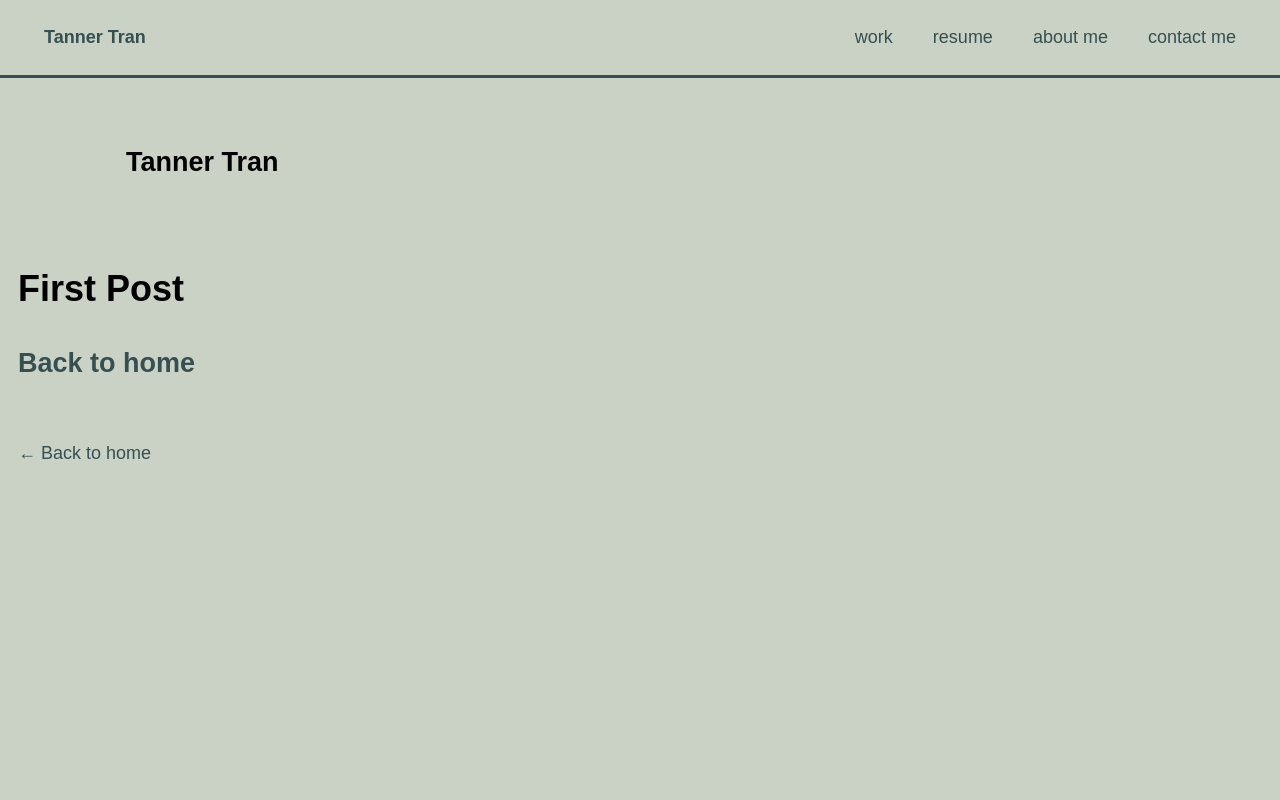
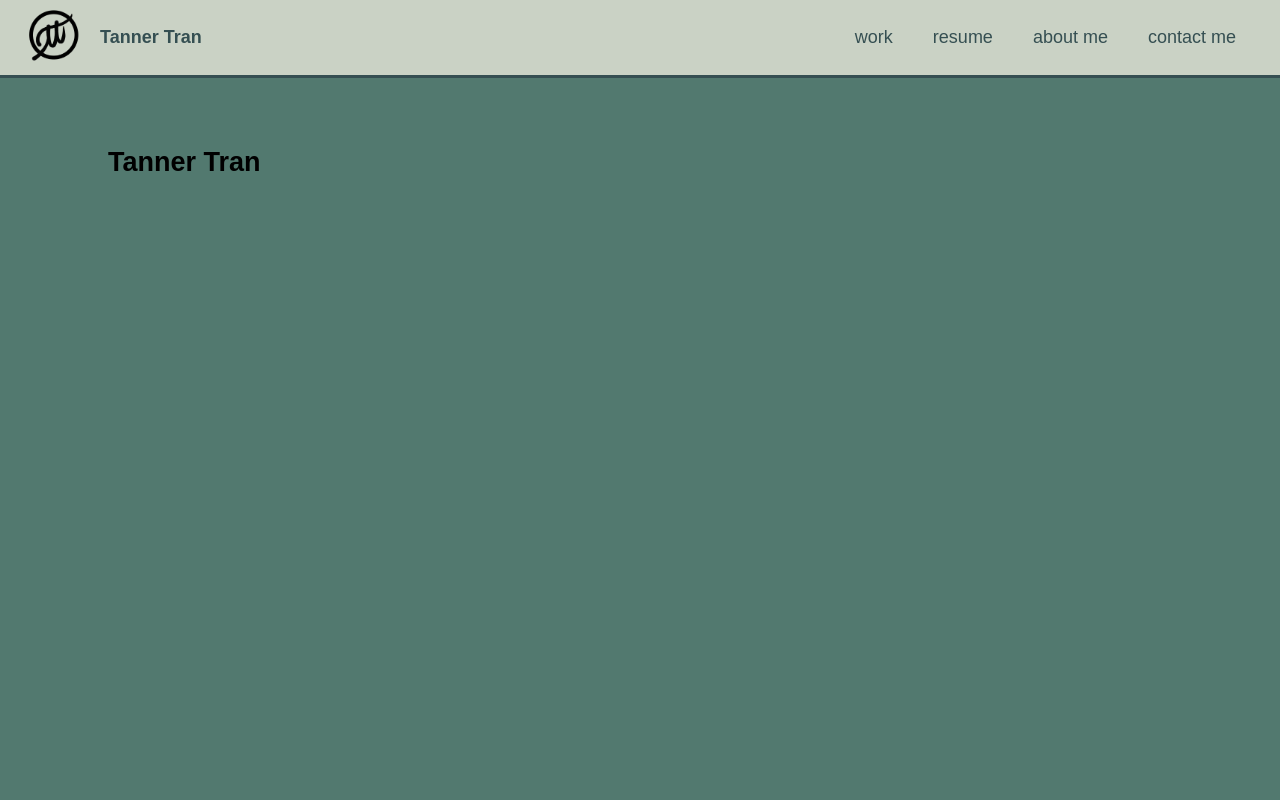
Before and after one commit to tanner9427/website, a Next.js app: page /home/first in a window 1280 px wide. Shown: the top 800 px of the page. Built offline with nearby package versions, Linux system fonts and the light colour scheme; a web font is replaced by a local one.

Commit message:
more header stuff and logo

```diff
--- a/components/layout.js
+++ b/components/layout.js
@@ -30,6 +30,7 @@ export default function Layout({ children, home }) {
             </Head>
             <Navbar />
             <div className={styles.container}>
+                <div className={styles.headerContainer}>
                     <header className={styles.header}>
                         {home ? (
                             <>
@@ -44,16 +45,16 @@ export default function Layout({ children, home }) {
                                 {/* <h1 className={utilStyles.heading2Xl}>{name}</h1> */}
                                 <div className={styles.autotype}>
                                     <h1>Hi!</h1>
-                                <h2>My name is Tanner, I'm a
+                                    <h1>My name is Tanner, I'm a
                                         <span className={styles.autotypeEffect}>
                                             <ReactTypingEffect
-                                            text={["Designer", "Developer", "Dreamer"]}
+                                                text={["Designer.", "Developer.", "Dreamer."]}
                                                 speed={80}
                                                 eraseDelay={2000}
                                                 eraseSpeed={90}
                                             />
                                         </span>
-                                </h2>
+                                    </h1>
                                     <h2>Computer science student currently based in Sacramento and studying at Cal Poly, SLO.</h2>
                                 </div>
                             </>
@@ -77,6 +78,8 @@ export default function Layout({ children, home }) {
                             </>
                         )}
                     </header>
+                </div>
+                {/* <hr className={styles.horizontalLine}/> */}
                 <div className={styles.mywork}>
                     {home && <Work />}
                 </div>
--- a/components/layout.module.css
+++ b/components/layout.module.css
@@ -1,7 +1,12 @@
 .container {
     /* max-width: 36rem; */
-    padding: 0 1rem;
+    /* padding: 0 1rem; */
     /* margin: 3rem 1rem 2rem 6rem; */
+    /* padding-top: 4rem; */
+}
+
+.headerContainer {
+    background-color: #52796F;
     padding-top: 4rem;
 }
 
@@ -10,7 +15,8 @@
     flex-direction: column;
     align-items: flex-start;
     margin: 3rem 1rem 2rem 6rem;
-    max-width: 36rem;
+    max-width: 40rem;
+    height:100vh;
 }
 
 .backToHome {
@@ -19,14 +25,31 @@
 
 .autotype {
     font-size: 1.2rem;
-    color: #354F52;
+    color: #84A98C;
+}
+
+.autotype h1{
+    font-weight: 1000;
+    margin-bottom: -30px;
+}
+
+.autotype h2 {
+    font-weight: 500;
+    margin-top: 50px;
 }
 
 .autotypeEffect {
     display: inline-block;
     margin-left: 8px;
     font-style: italic;
-    color: #2F3E46;
+    color: #84A98C;
+}
+
+.horizontalLine {
+    border:none;
+    border-top: 2px solid #000;
+    margin: 20px 0;
+    width: 100%;
 }
 
 .mywork {
--- a/components/navbar.js
+++ b/components/navbar.js
@@ -5,7 +5,10 @@ export default function Navbar() {
     return (
         <div className={styles.navcontainer}>
             <div className={styles.navbar}>
+                <div className = {styles.logoName}>
+                <img src="/images/Tanner Tran Logo.png" alt="Logo" className={styles.logo}></img>
                 <a className={styles.name}>Tanner Tran</a>
+                </div>
                 <ul className={styles.items}>
                     <li className={styles.item}>
                         <Link href="work">
--- a/components/navbar.module.css
+++ b/components/navbar.module.css
@@ -7,8 +7,6 @@
     border-color: #354F52;
     position: fixed;
     width: 100vw;
-    padding-left: 3vh;
-    padding-right: 3vh;
 }
 
 .navbar {
@@ -18,7 +16,18 @@
     justify-content: space-between;
     z-index: 1000;
     align-items: center;
+    padding-left: 3vh;
+    padding-right: 3vh;
     /* border-radius: 10px; */
+}
+
+.logoName {
+    display: flex;
+    align-items: center;
+}
+
+.logoName img {
+    width:56px;
 }
 
 .name {
--- a/components/work.js
+++ b/components/work.js
@@ -1,6 +1,7 @@
 import Head from 'next/head';
 import Layout from '../components/layout';
 import styles from './work.module.css';
+import Link from 'next/link';
 
 export default function Work() {
     return (
@@ -15,10 +16,12 @@ export default function Work() {
                             <h2>Leasify</h2>
                             <p>Software project done for software class yuh.</p>
                             <div className={styles.projectItemBox}>
+                            <Link href="/projects/leasify" passHref>
                                 <img src="/images/Landing Page 1.png" alt="Leasify" className={styles.projectImage} />
                                 {/* <div className={styles.projectInfo}>
                                 <a href="https://example.com" target="_blank" className={styles.projectLink}>View Project</a>
                                 </div> */}
+                                </Link>
                             </div>
                         </div>
 
--- a/components/work.module.css
+++ b/components/work.module.css
@@ -23,6 +23,7 @@
     width: 100%;
     height: 100%;
     border: var(--border);
+    border-radius: 11px;
 }
 
 .projectItem img {
@@ -31,6 +32,6 @@
     border-color: #2F3E46;
 }
 
-.projectItem img:hover {
+/* .projectItem img:hover {
     transform: scale(0.95);
-}
+} */
```
Also changed, not shown: public/images/Tanner Tran Logo.png (added). Lines whose indentation alone changed are shown as unchanged.
